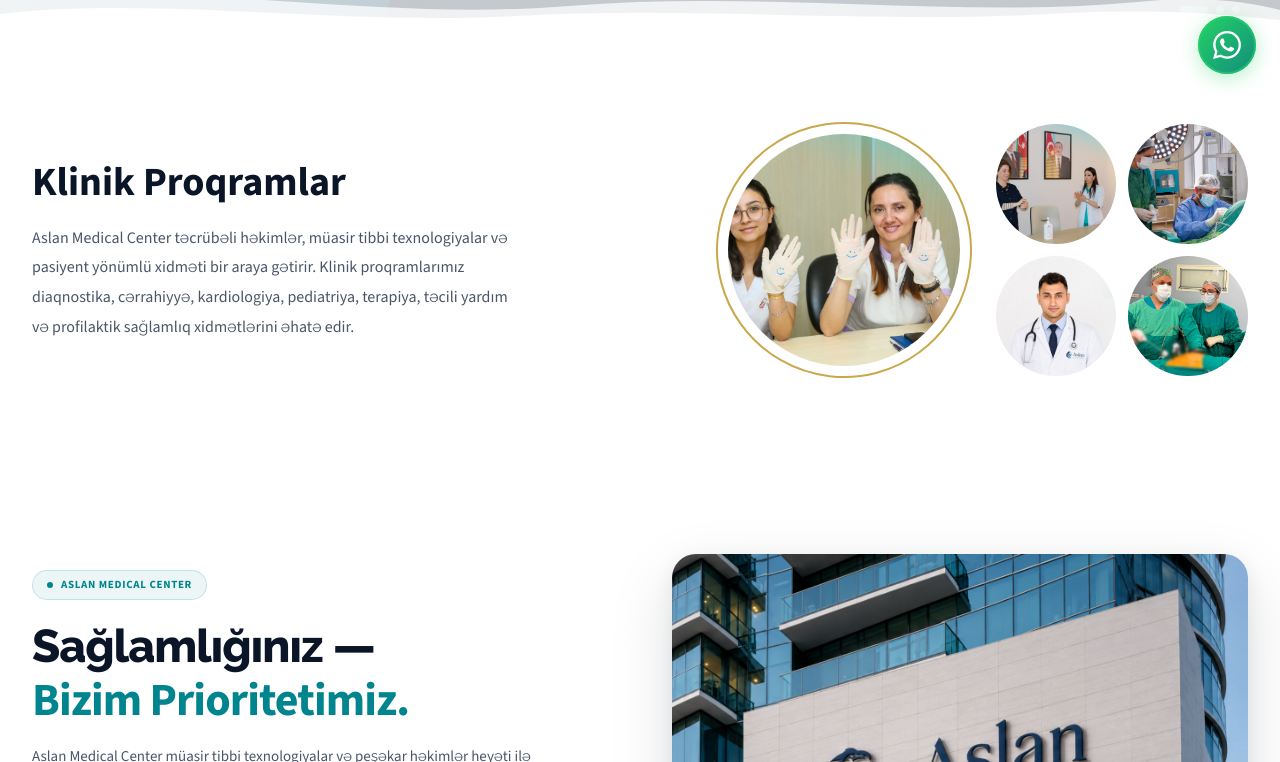
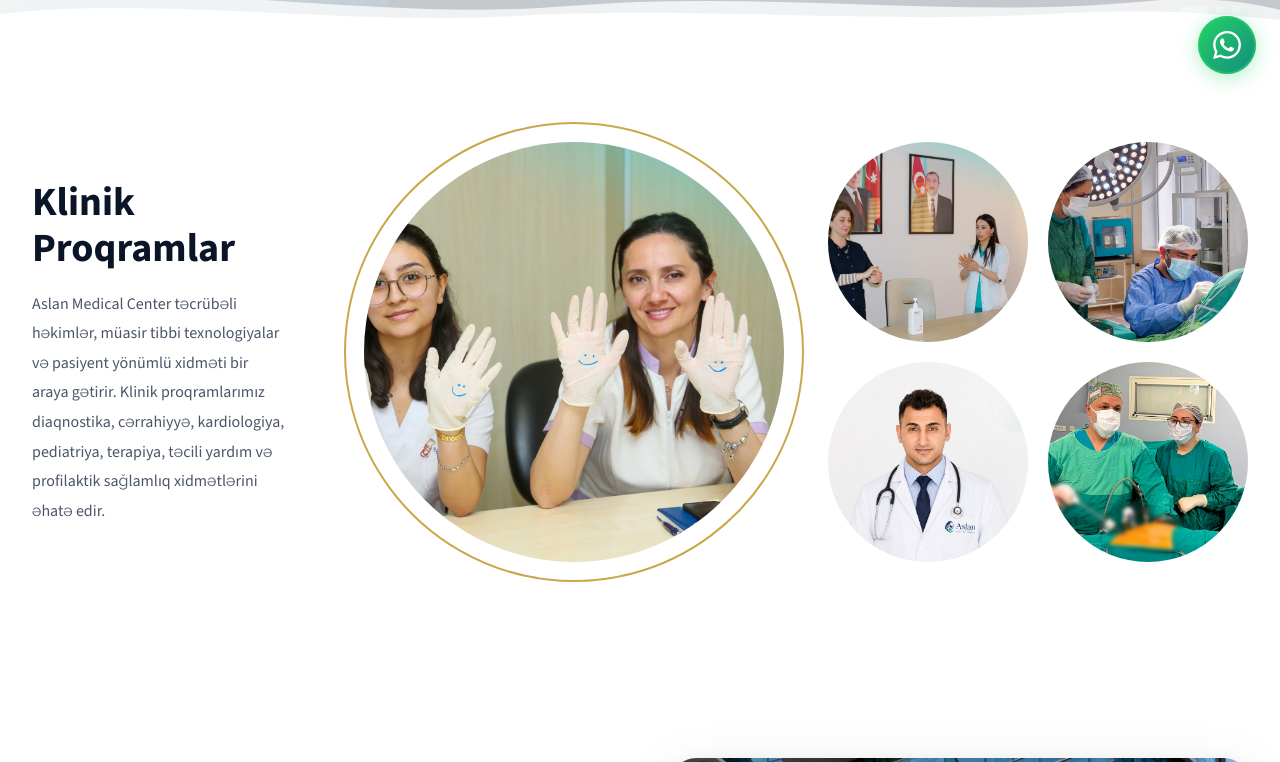
Before and after one commit to elmir-aslanov/Hospital-Management-System, a React (Vite) app in the folder client/: page / in a window 1280 px wide. Shown: the part 694-1456 px from the top of the page. Built offline with nearby package versions, Linux system fonts and the light colour scheme.

Commit message:
fix: increase ClinicalPrograms image sizes for better visibility

```diff
--- a/client/src/components/sections/ClinicalPrograms.jsx
+++ b/client/src/components/sections/ClinicalPrograms.jsx
@@ -27,8 +27,9 @@ export default function ClinicalPrograms() {
 
   const px          = isMobile ? 16 : isTablet ? 24 : 32;
   const py          = isMobile ? 64 : 80;
-  const mainCircle  = isMobile ? 200 : isTablet ? 230 : 256;
-  const smallCircle = isTablet ? 104 : 120;
+  const ringSize    = isMobile ? 300 : isTablet ? 370 : 460;
+  const imgInset    = isMobile ? 15  : isTablet ? 15  : 20;
+  const smallCircle = isMobile ? 130 : isTablet ? 160 : 200;
 
   return (
     <section style={{ background: '#ffffff', paddingTop: py, paddingBottom: py, fontFamily: FONT }}>
@@ -90,8 +91,8 @@ export default function ClinicalPrograms() {
             {/* Main large circle with decorative gold ring */}
             <div style={{
               position: 'relative',
-              width: mainCircle,
-              height: mainCircle,
+              width: ringSize,
+              height: ringSize,
               flexShrink: 0,
             }}>
               {/* Gold ring */}
@@ -108,7 +109,7 @@ export default function ClinicalPrograms() {
                 position: 'absolute',
                 borderRadius: '50%',
                 overflow: 'hidden',
-                inset: isMobile ? 10 : 12,
+                inset: imgInset,
                 zIndex: 5,
               }}>
                 <img
@@ -125,7 +126,7 @@ export default function ClinicalPrograms() {
                 display: 'grid',
                 gridTemplateColumns: `${smallCircle}px ${smallCircle}px`,
                 gridTemplateRows: `${smallCircle}px ${smallCircle}px`,
-                gap: 12,
+                gap: 20,
                 flexShrink: 0,
               }}>
                 {SMALL.map(({ src, alt, bg, nav }) => (
```
